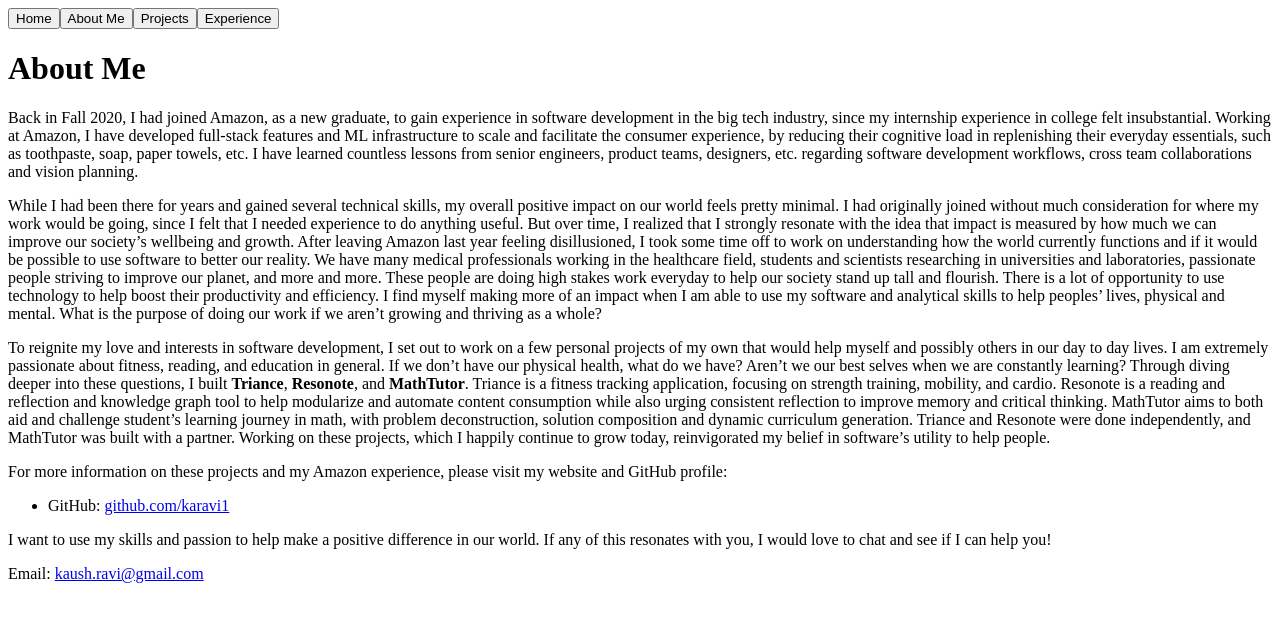
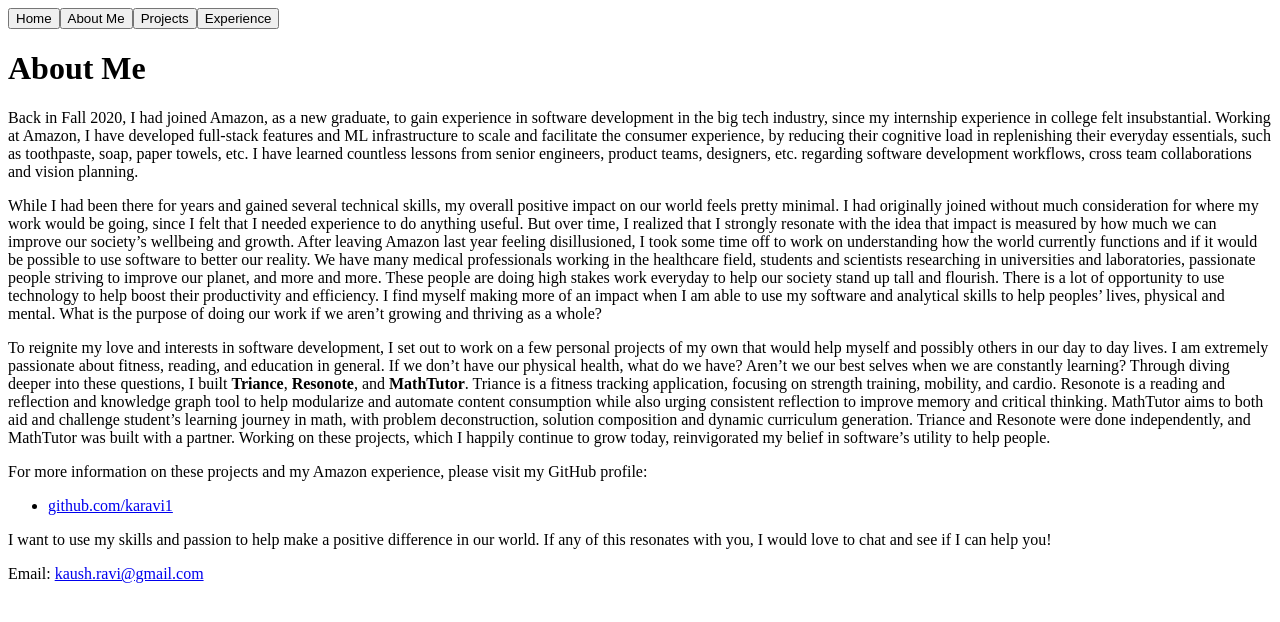
Before and after one commit to karavi1/devportfolio, a Next.js app in the folder frontend/: page /about in a window 1280 px wide. Shown: the top 622 px of the page. Built offline with nearby package versions, Linux system fonts and the light colour scheme.

Commit message:
Refinements with some titles, website, etc:

```diff
--- a/frontend/src/pages/about.tsx
+++ b/frontend/src/pages/about.tsx
@@ -62,13 +62,11 @@ const AboutPage: NextPage = () => {
         </p>
 
         <p>
-          For more information on these projects and my Amazon experience, please visit my website
-          and GitHub profile:
+          For more information on these projects and my Amazon experience, please visit my GitHub profile:
         </p>
 
         <ul>
           <li>
-            GitHub:{" "}
             <a href="https://github.com/karavi1" className="text-blue-600 hover:underline">
               github.com/karavi1
             </a>
--- a/frontend/src/pages/index.tsx
+++ b/frontend/src/pages/index.tsx
@@ -6,12 +6,12 @@ export default function Home() {
   return (
     <>
       <Head>
-        <title>Kaushik Ravi | Full-Stack Developer & Freelance Consultant</title>
+        <title>Kaushik Ravi | Full-Stack Developer</title>
         <meta
           name="description"
           content="Full-stack developer and consultant specializing in FastAPI, React, cloud deployments, and ML pipelines. Available for freelance or consulting projects."
         />
-        <meta property="og:title" content="Kaushik Ravi | Full-Stack Developer & Freelance Consultant" />
+        <meta property="og:title" content="Kaushik Ravi | Full-Stack Developer" />
         <meta
           property="og:description"
           content="I provide scalable API development, data/ML pipelines, and polished web apps. Available as a freelancer or consultant for your project needs."
@@ -26,7 +26,7 @@ export default function Home() {
 
         <section className="mx-auto flex min-h-[80vh] max-w-4xl flex-col items-center justify-center px-6 text-center">
           <h1 className="text-4xl font-extrabold tracking-tight md:text-6xl">
-            Full-Stack Developer & Consultant for Your Next Project
+            Full-Stack Developer & Consultant
           </h1>
 
           <p className="mt-6 max-w-2xl text-base leading-relaxed text-gray-600 md:text-lg">
```
